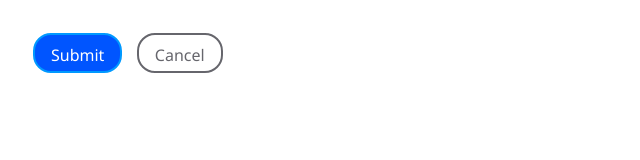
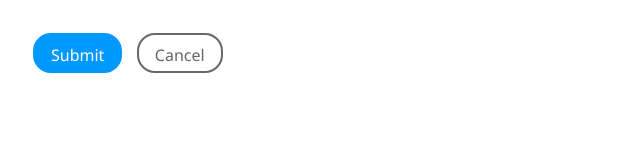
Before and after one commit to vandung2kk2/form, a plain HTML site: page index.html in a window 1280 px wide. Shown: the whole page, without its empty margins (0-640 px from the left). Drawn offline with Linux system fonts and the light colour scheme.

Commit message:
Update index.css

```diff
--- a/sources/css/index.css
+++ b/sources/css/index.css
@@ -7,7 +7,7 @@ body{
 	font-size:16px;
 }
 .btn{
-	background:#0055ff;
+	background:#0099ff;
 	border:0;
 	border-radius:18px;
 	padding:8.5px 16px 5px;
```
